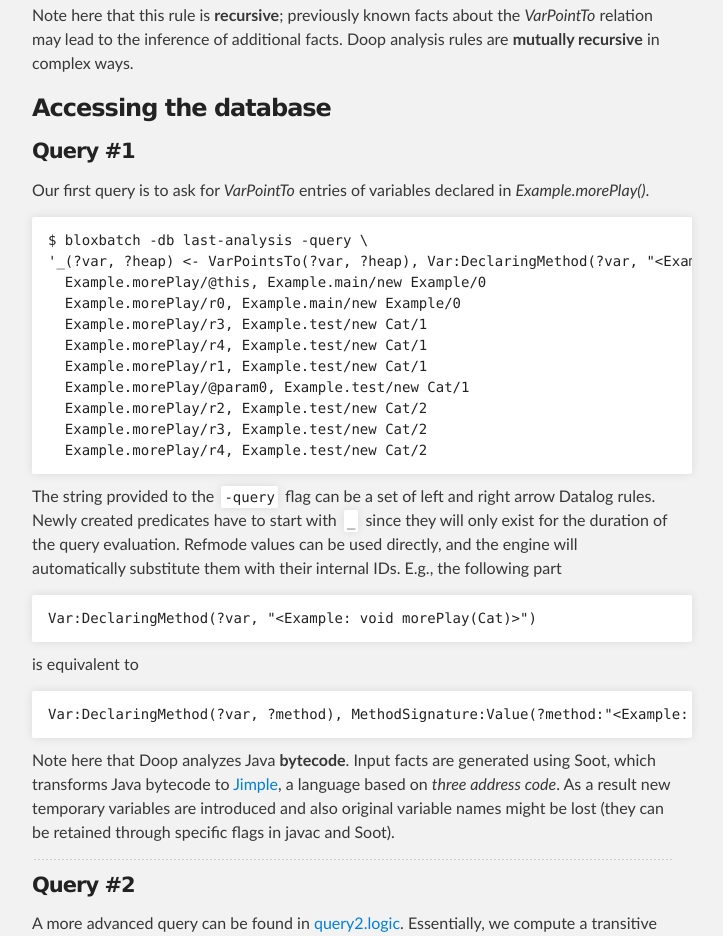
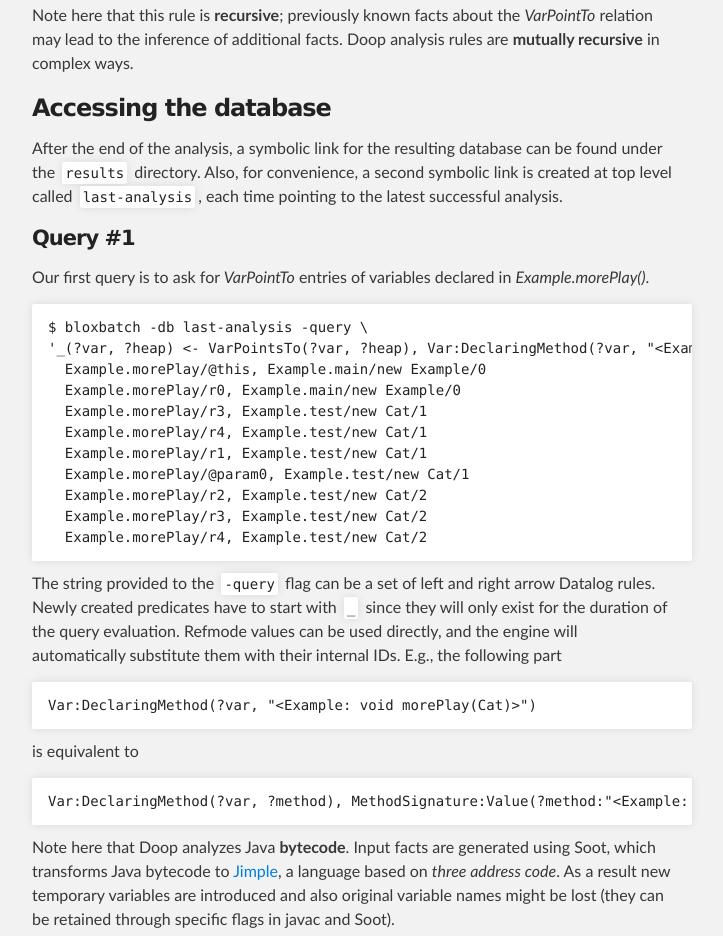
Before and after one commit to plast-lab/doop-pldi15-tutorial, a plain HTML site: page index.html in a window 1280 px wide. Shown: the part 2744-3680 px from the top of the page, without its empty margins (288-1011 px from the left). Drawn offline with Linux system fonts and the light colour scheme.

```diff
--- a/index.html
+++ b/index.html
@@ -131,6 +131,8 @@
 <h3>
 <a id="accessing-the-database" class="anchor" href="#accessing-the-database" aria-hidden="true"><span class="octicon octicon-link"></span></a>Accessing the database</h3>
 
+<p>After the end of the analysis, a symbolic link for the resulting database can be found under the <code>results</code> directory. Also, for convenience, a second symbolic link is created at top level called <code>last-analysis</code>, each time pointing to the latest successful analysis.</p>
+
 <h4>
 <a id="query-1" class="anchor" href="#query-1" aria-hidden="true"><span class="octicon octicon-link"></span></a>Query #1</h4>
 
```
Also changed, not shown: params.json (+1 -1 lines).
